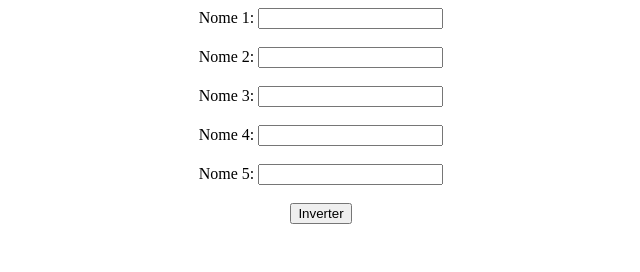
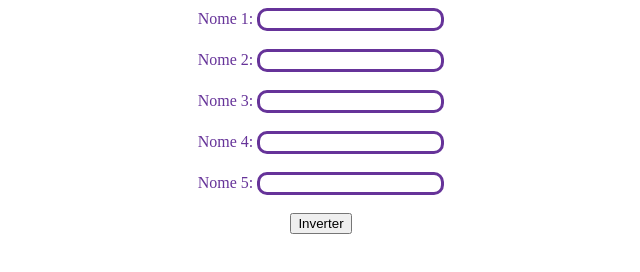
Before and after one commit to TheS1lentKiller/FinalProject-WebDevelopment, a plain HTML site: page Q10/index.html in a window 1280 px wide. Shown: the whole page, without its empty margins (319-959 px from the left). Drawn offline with Linux system fonts and the light colour scheme.

Commit message:
Projeto revisado, questões corrigidas.

```diff
--- a/Q03/style.css
+++ b/Q03/style.css
@@ -10,6 +10,7 @@
     border: 1px solid;
     border-color:black;
     float: left;
+    margin-right:10px;
 }
 
 #elements2{
@@ -20,6 +21,7 @@
     border: 1px solid;
     border-color:black;
     float: left;
+    margin-right:10px;
 }
 
 #elements3{
--- a/Q10/index.html
+++ b/Q10/index.html
@@ -3,26 +3,27 @@
     <head>
         <link rel="stylesheet" type="text/css" href="">
         <script src="script.js"></script>
+        <link rel="stylesheet" type="text/css" href="style.css">
         <meta charset="UTF-8">
         <title>Questão 10</title>
     </head>
     <body>
         <center>
             <form>
-                <label>Nome 1:</label>
-                <input type="text" id="nome1" name="nome1">
+                <label class="texts">Nome 1:</label>
+                <input type="text" id="nome1" name="nome1" class="nomes">
                 <br><br>
-                <label>Nome 2:</label>
-                <input type="text" id="nome2" name="nome2">
+                <label class="texts">Nome 2:</label>
+                <input type="text" id="nome2" name="nome2" class="nomes">
                 <br><br>
-                <label>Nome 3:</label>
-                <input type="text" id="nome3" name="nome3">
+                <label class="texts">Nome 3:</label>
+                <input type="text" id="nome3" name="nome3" class="nomes">
                 <br><br>
-                <label>Nome 4:</label>
-                <input type="text" id="nome4" name="nome4">
+                <label class="texts">Nome 4:</label>
+                <input type="text" id="nome4" name="nome4" class="nomes">
                 <br><br>
-                <label>Nome 5:</label>
-                <input type="text" id="nome5" name="nome5">
+                <label class="texts">Nome 5:</label>
+                <input type="text" id="nome5" name="nome5" class="nomes">
                 <br><br>
                 <button type="button" id="button" name="buttton" onclick="inverter()">Inverter</button>
             </form>
--- a/Q10/script.js
+++ b/Q10/script.js
@@ -9,7 +9,10 @@ function inverter(){
 
     if (nome1.value != '' && nome2.value != '' && nome3.value != '' &&
     nome4.value != '' && nome5.value != ''){
+
         nomes.push(nome1,nome2,nome3,nome4,nome5);
+        nomes.reverse();
+        console.log(nomes)
 
         document.getElementById("nome1").value = nome5;
         document.getElementById("nome2").value = nome4;
--- a/Q10/style.css
+++ b/Q10/style.css
@@ -0,0 +1,15 @@
+.nomes{
+    border-style: solid;
+    border-radius: 10px;
+    border-width: 3px;
+    border-color: rebeccapurple;
+}
+
+.texts{
+    color: rebeccapurple;
+
+}
+
+.nomes:hover{
+    border-color: rebeccapurple;
+}
```
Also changed, not shown: Q04/index.html (+3 -3 lines), Q04/script.js (+10 -6 lines), Q07/index.html (+1 -1 lines), Q07/script.js (+6 -2 lines).
